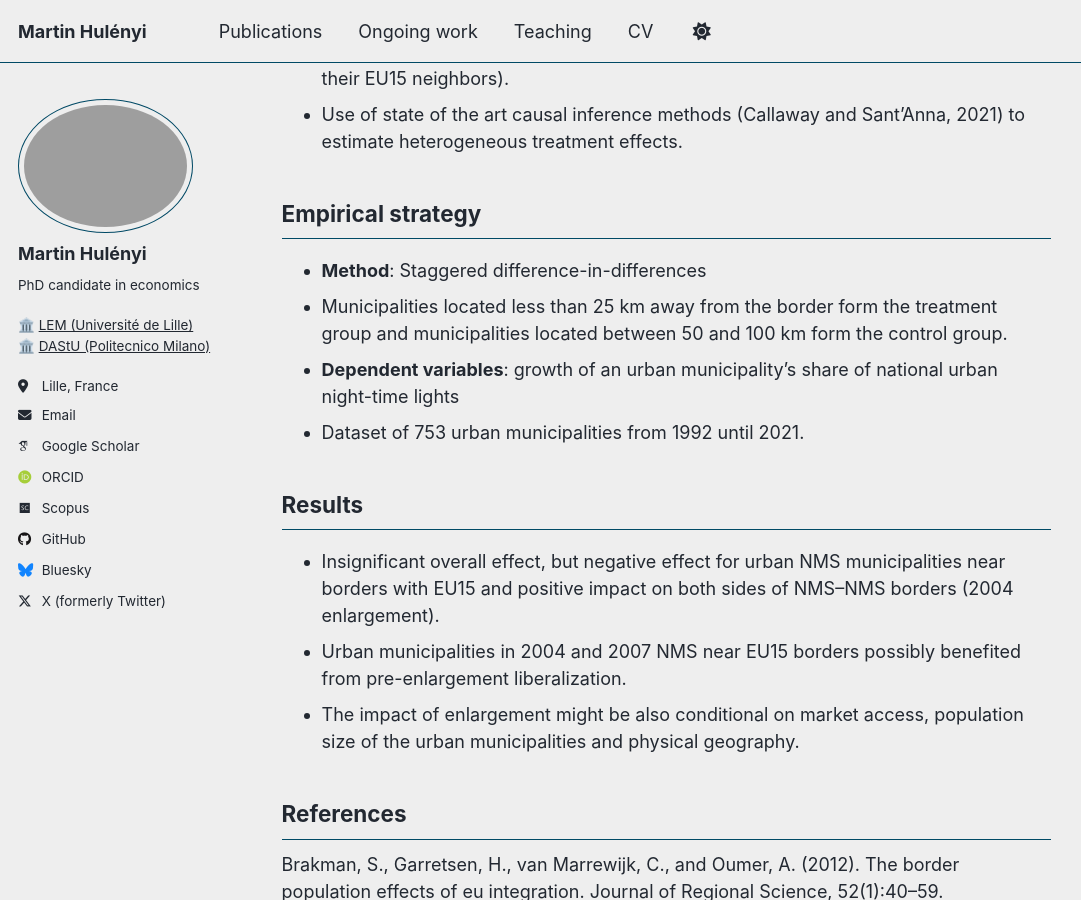
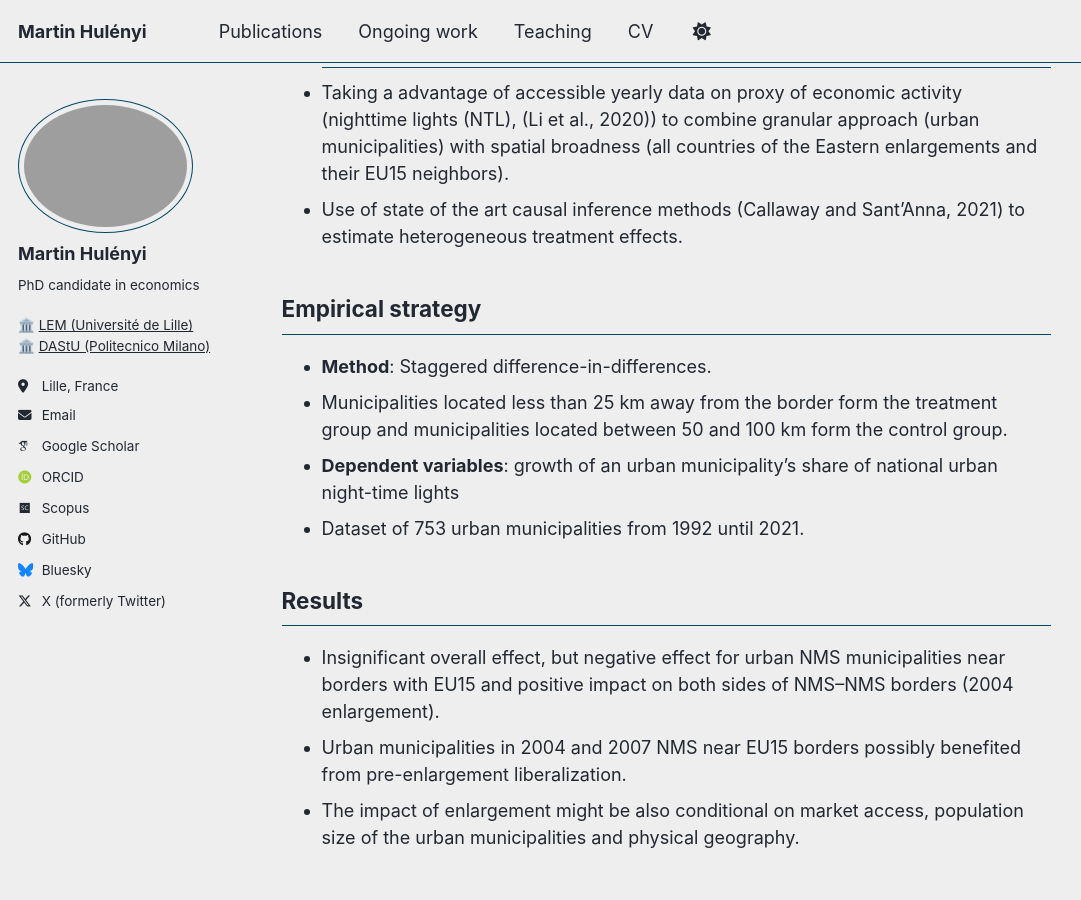
Before and after one commit to martinhulenyi/martinhulenyi.github.io, a Jekyll site: the page built from _ongoing_work/01_borders_enlargement_jmp.md, in a window 1280 px wide and 900 px high, scrolled down 1153 px. Shown: the whole window, without its empty margins (0-1081 px from the left). Built offline with Jekyll 4.4.1, drawn with Linux system fonts in a browser that asks for light colours; some web fonts are replaced; a script that is not in the unit is left out.

```diff
--- a/_ongoing_work/01_borders_enlargement_jmp.md
+++ b/_ongoing_work/01_borders_enlargement_jmp.md
@@ -25,7 +27,7 @@ In this paper, I use the Eastern EU enlargements as a quasi-experiment to assess
 - Use of state of the art causal inference methods (Callaway and Sant’Anna, 2021) to estimate heterogeneous treatment effects.
 
 ## Empirical strategy
-- **Method**: Staggered difference-in-differences
+- **Method**: Staggered difference-in-differences.
 - Municipalities located less than 25 km away from the border form the treatment group and municipalities located between 50 and 100 km form the control group.
 - **Dependent variables**: growth of an urban municipality’s share of national urban night-time lights
 - Dataset of 753 urban municipalities from 1992 until 2021.
```
Also changed, not shown: other parts of _ongoing_work/01_borders_enlargement_jmp.md (+2 -0 lines).
